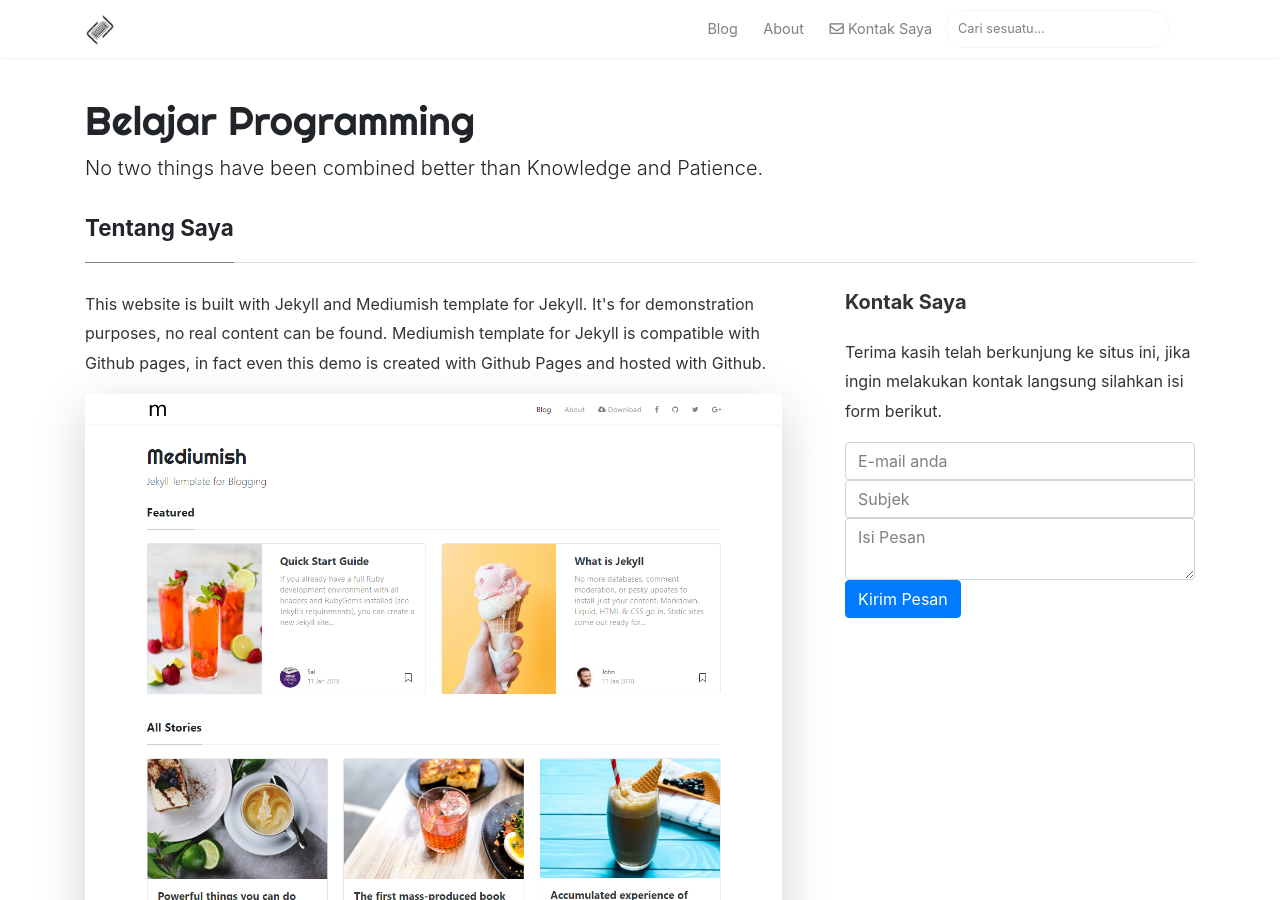
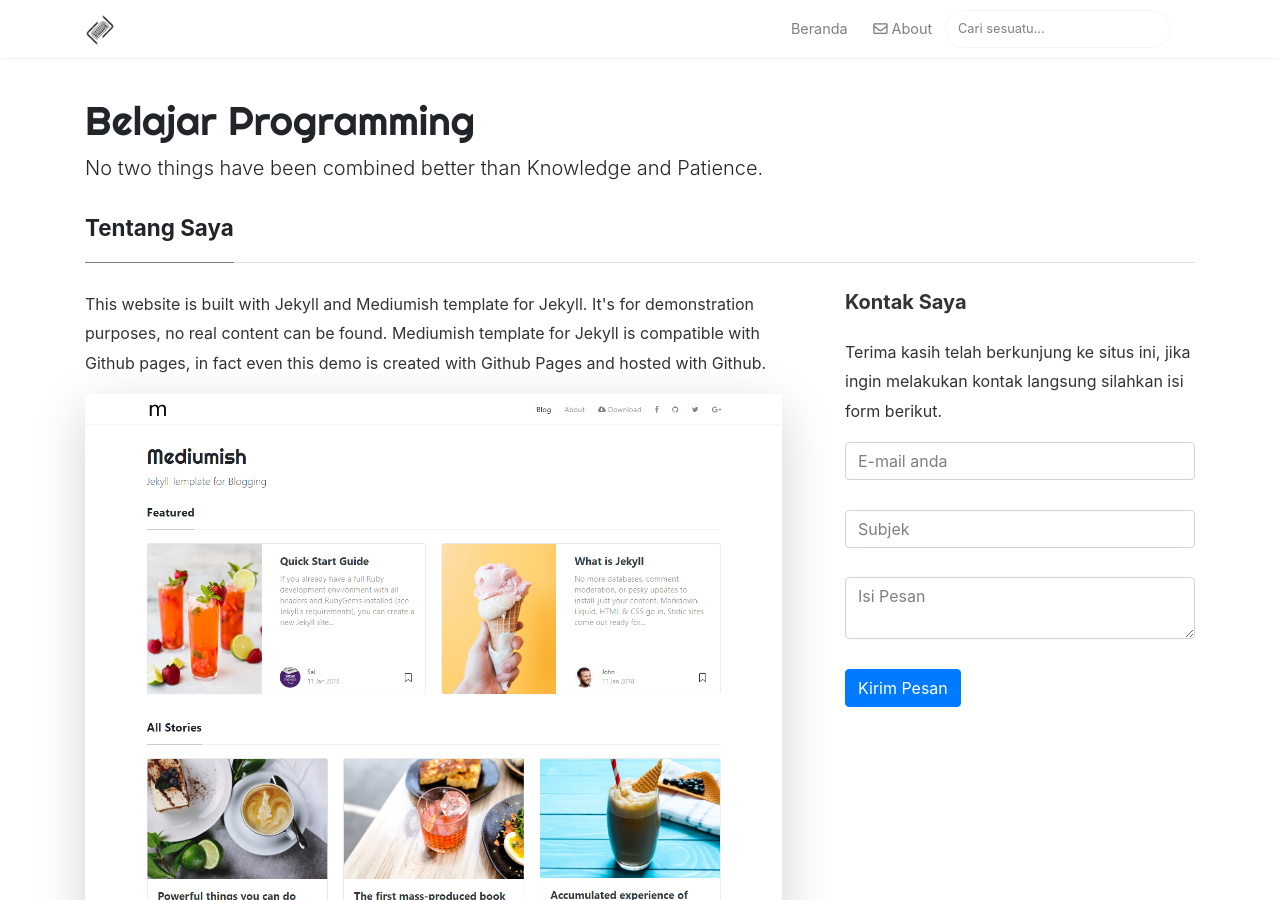
Before and after one commit to dhalul/programming-blog, a Jekyll site: the page built from _pages/about.md, in a window 1280 px wide and 900 px high. Built offline with Jekyll 4.4.1, drawn with Linux system fonts in a browser that asks for light colours; nearby versions of some CDN libraries; comment, search, counter and statistics services are not loaded.

Commit message:
update top page

```diff
--- a/_layouts/default.html
+++ b/_layouts/default.html
@@ -68,7 +68,7 @@ ga('send', 'pageview');
                 {% else %}
                 <li class="nav-item">
                 {% endif %}
-                <a class="nav-link" href="{{ site.baseurl }}/index.html">Blog</a>
+                <a class="nav-link" href="{{ site.baseurl }}/index.html"><i class="far fa-home"></i> Beranda</a>
                 </li>
 
                 {% if page.url == "/about.html" %}
@@ -76,11 +76,7 @@ ga('send', 'pageview');
                 {% else %}
                 <li class="nav-item">
                 {% endif %}
-                <a class="nav-link" href="{{ site.baseurl }}/about">About</a>
-                </li>
-
-                <li class="nav-item">
-                <a class="nav-link" href="mailto:dhal@programming.my.id"><i class="far fa-envelope"></i> Kontak Saya</a>
+                <a class="nav-link" href="{{ site.baseurl }}/about"><i class="far fa-envelope"></i> About</a>
                 </li>
 
                 {% include search-lunr.html %}
--- a/_pages/about.md
+++ b/_pages/about.md
@@ -150,9 +150,9 @@ Head over to our <a href="https://github.com/wowthemesnet/mediumish-theme-jekyll
 <p>Terima kasih telah berkunjung ke situs ini, jika ingin melakukan kontak langsung silahkan isi form berikut.</p>
 
 <form method="POST" action="https://formspree.io/dhal@programming.my.id">
-  <input class="form-control" type="email" name="email" placeholder="E-mail anda">
-  <input class="form-control" type="text" name="subjek" placeholder="Subjek">
-  <textarea class="form-control" name="message" placeholder="Isi Pesan"></textarea>
+  <input class="form-control" type="email" name="email" placeholder="E-mail anda"><br/>
+  <input class="form-control" type="text" name="subjek" placeholder="Subjek"><br/>
+  <textarea class="form-control" name="message" placeholder="Isi Pesan"></textarea><br/>
   <button class="btn btn-primary" type="submit">Kirim Pesan</button>
 </form>
 
```
